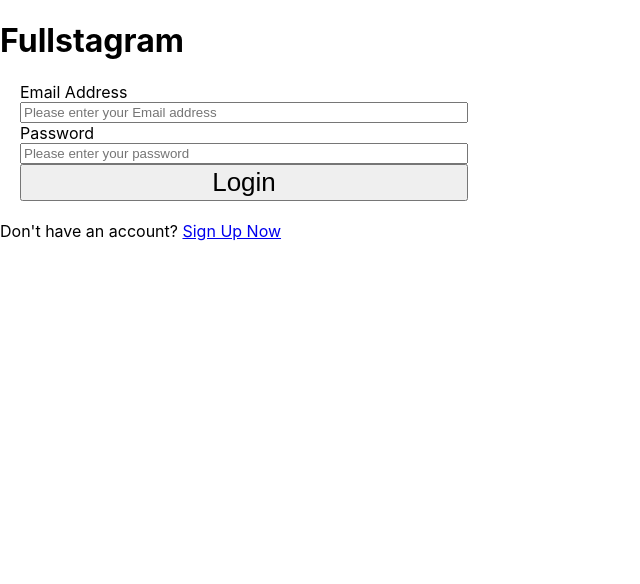
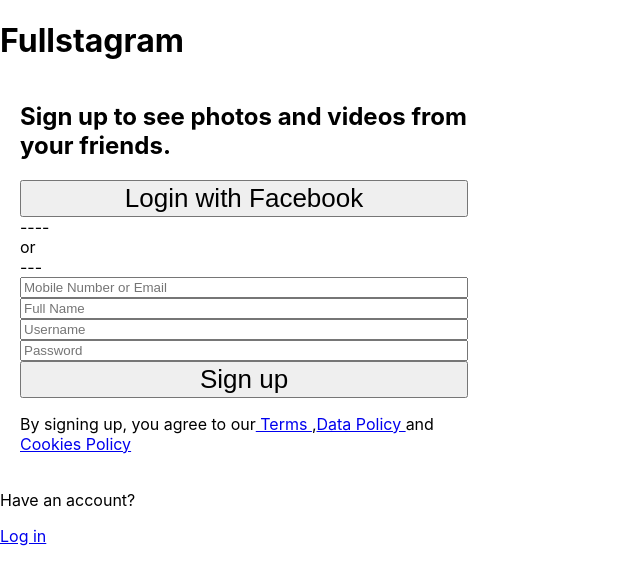
Before and after one commit to Matanvil/Fullstagram, a React (Vite) app in the folder Fullstagram/: page / in a window 1280 px wide. Shown: the top 584 px of the page, without its empty margins (0-640 px from the left). Built offline with nearby package versions, Linux system fonts and the light colour scheme.

Commit message:
added Login component

```diff
--- a/Fullstagram/package.json
+++ b/Fullstagram/package.json
@@ -8,7 +8,8 @@
   },
   "dependencies": {
     "react": "^17.0.0",
-    "react-dom": "^17.0.0"
+    "react-dom": "^17.0.0",
+    "styled-components": "^5.3.3"
   },
   "devDependencies": {
     "@vitejs/plugin-react": "^1.0.0",
--- a/Fullstagram/src/App.jsx
+++ b/Fullstagram/src/App.jsx
@@ -1,14 +1,20 @@
 import "./App.css";
-import Login from "./Pages/Login";
+// import Login from "./Pages/Login";
+import Register from "./Pages/Register";
 
 function App() {
   const checkUser = (email, password) => {
     console.log(email, password);
   };
 
+  const registerUser = (user) => {
+    console.log(user);
+  };
+
   return (
     <div>
-      <Login onUserLogin={checkUser} />
+      {/* <Login onUserLogin={checkUser} /> */}
+      <Register handleNewUser={registerUser} />
     </div>
   );
 }
--- a/Fullstagram/src/Pages/Login.jsx
+++ b/Fullstagram/src/Pages/Login.jsx
@@ -22,6 +22,7 @@
   };
 
   return (
+    <div>
       <Card className={styles.card}>
         <h1>Fullstagram</h1>
         <form className={styles.login}>
@@ -45,6 +46,8 @@
             Login
           </button>
         </form>
+      </Card>
+      <Card className={styles.card}>
         <div>
           <p>
             Don't have an account?{" "}
@@ -52,6 +55,7 @@
           </p>
         </div>
       </Card>
+    </div>
   );
 };
 
--- /dev/null
+++ b/Fullstagram/src/Pages/Register.jsx
@@ -0,0 +1,75 @@
+import Card from "../UI/Card";
+import styles from "../Dist/login.module.css";
+import classes from "styled-components";
+import { useRef } from "react";
+
+const StyledForm = classes.form`
+    display: flex;
+    flex-direction: column;
+    margin: 20px;
+    width: 35%;
+`;
+
+const Register = (props) => {
+  const enteredEmailRef = useRef();
+  const enteredFullnameRef = useRef();
+  const enteredUsernameRef = useRef();
+  const enteredPasswordRef = useRef();
+
+  const onSubmitHandler = (event) => {
+    event.preventDefault();
+    const enteredEmail = enteredEmailRef.current.value;
+    const enteredFullname = enteredFullnameRef.current.value;
+    const enteredUsername = enteredUsernameRef.current.value;
+    const enteredPassword = enteredPasswordRef.current.value;
+    const newUserInfo = {
+      email: enteredEmail,
+      name: enteredFullname,
+      username: enteredUsername,
+      password: enteredPassword,
+    };
+    props.handleNewUser(newUserInfo);
+  };
+
+  return (
+    <div>
+      <Card className={styles.card}>
+        <h1>Fullstagram</h1>
+        <StyledForm onSubmit={onSubmitHandler}>
+          <h2>Sign up to see photos and videos from your friends.</h2>
+          <button>Login with Facebook</button>
+          <div>
+            <div>----</div>
+            <div>or</div>
+            <div>---</div>
+          </div>
+          <input
+            type="text"
+            placeholder="Mobile Number or Email"
+            ref={enteredEmailRef}
+          />
+          <input type="text" placeholder="Full Name" ref={enteredFullnameRef} />
+          <input type="text" placeholder="Username" ref={enteredUsernameRef} />
+          <input
+            type="password"
+            placeholder="Password"
+            ref={enteredPasswordRef}
+          />
+          <button type="submit">Sign up</button>
+          <p>
+            By signing up, you agree to our
+            <a href="http:///"> Terms </a> ,<a href="http:///">Data Policy </a>{" "}
+            and
+            <a href="http:///"> Cookies Policy</a>
+          </p>
+        </StyledForm>
+      </Card>
+      <Card className={styles.card}>
+        <p>Have an account? </p>
+        <a href="http://">Log in </a>
+      </Card>
+    </div>
+  );
+};
+
+export default Register;
--- a/Fullstagram/src/UI/Card.jsx
+++ b/Fullstagram/src/UI/Card.jsx
@@ -1,5 +1,7 @@
+import Styles from './Card.module.css';
+
 const Card = (props) => {
-    return props.children
+    return <div className={Styles + props.className} >{props.children} </div>
 };
 
 export default Card;
--- /dev/null
+++ b/Fullstagram/src/UI/Card.module.css
@@ -0,0 +1,3 @@
+.card {
+    margin-left: 20px;
+}
```
Also changed, not shown: 1 other file (tests, documents, lock files or other folders). Lines whose indentation alone changed are shown as unchanged.
